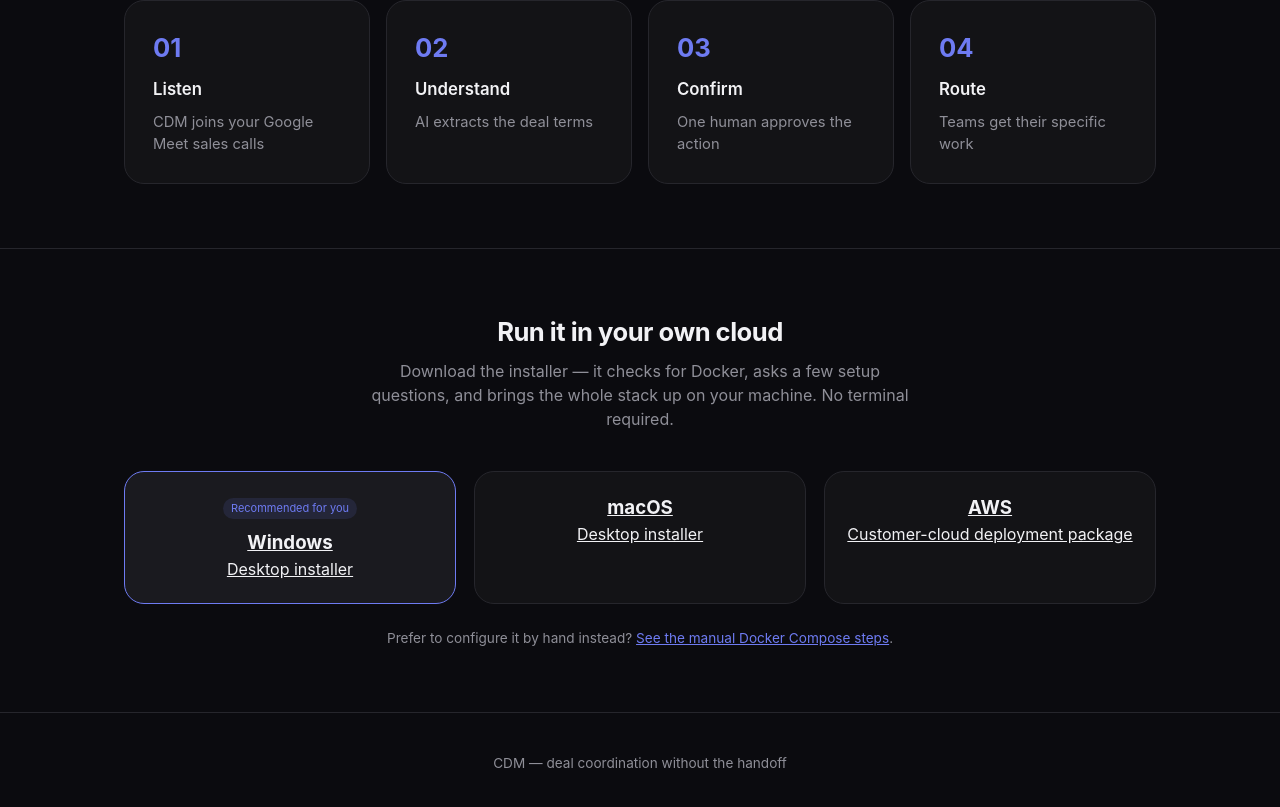
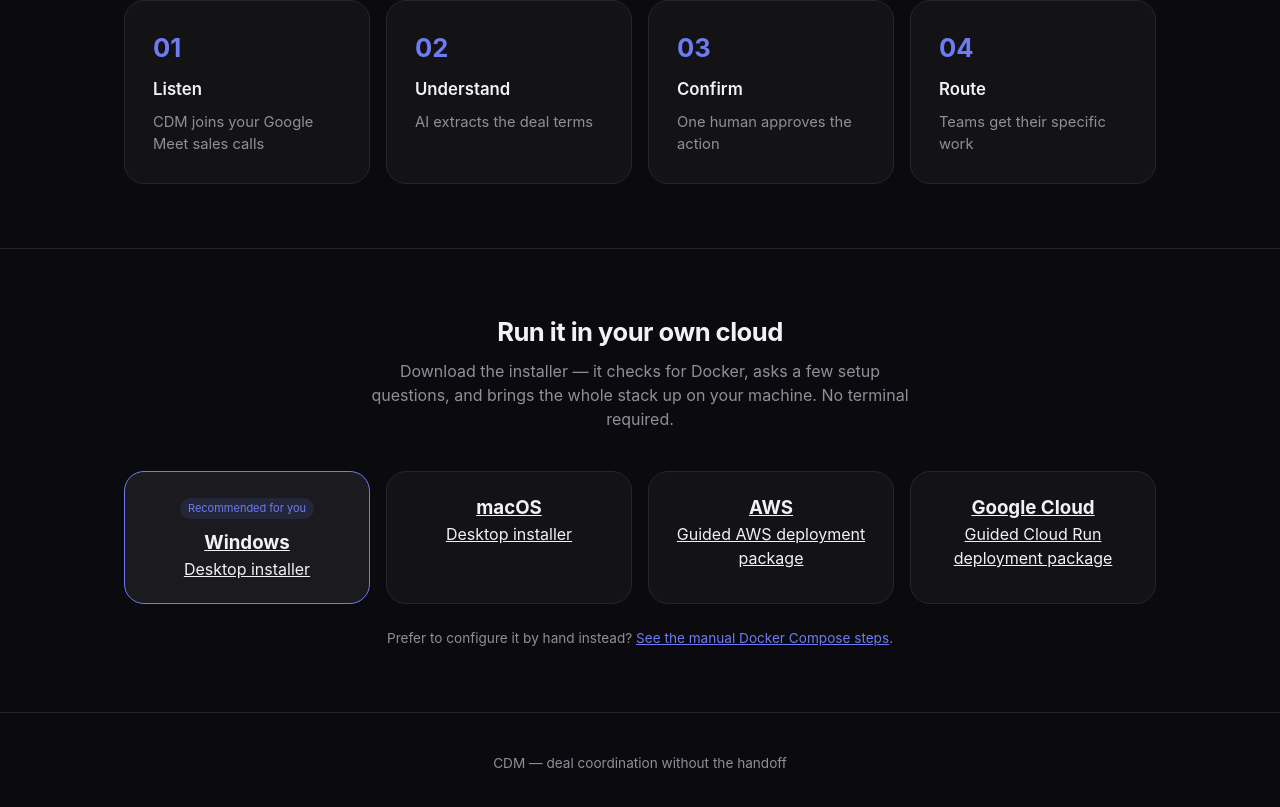
Before and after one commit to lalith0192837465-create/cdmai, a Next.js app: page / in a window 1280 px wide. Shown: the part 647-1454 px from the top of the page. Built offline with nearby package versions, Linux system fonts and the light colour scheme.

Commit message:
Update CDM installers and cloud deployment options for current app

```diff
--- a/app/components/DownloadButtons.tsx
+++ b/app/components/DownloadButtons.tsx
@@ -1,41 +1,16 @@
 "use client";
-
 import { useEffect, useState } from "react";
-
-const RELEASES_BASE =
-  "https://github.com/lalith0192837465-create/cdmai/releases/latest/download";
-
+const RELEASES_BASE = "https://github.com/lalith0192837465-create/cdmai/releases/latest/download";
 const OPTIONS = [
   { id: "win", label: "Windows", file: "CDM-Setup-Windows.exe", description: "Desktop installer" },
   { id: "mac", label: "macOS", file: "CDM-Setup-Mac.dmg", description: "Desktop installer" },
-  { id: "aws", label: "AWS", file: "CDM-AWS-Setup.zip", description: "Customer-cloud deployment package" },
+  { id: "aws", label: "AWS", file: "CDM-AWS-Setup.zip", description: "Guided AWS deployment package" },
+  { id: "gcp", label: "Google Cloud", file: "CDM-Google-Cloud-Setup.zip", description: "Guided Cloud Run deployment package" },
 ];
-
-function detectOS(): string {
-  if (typeof navigator === "undefined") return "win";
-  const ua = navigator.userAgent;
-  if (ua.includes("Mac")) return "mac";
-  return "win";
-}
-
+function detectOS(): string { if (typeof navigator === "undefined") return "win"; return navigator.userAgent.includes("Mac") ? "mac" : "win"; }
 export default function DownloadButtons() {
   const [detected, setDetected] = useState<string | null>(null);
-
   useEffect(() => { setDetected(detectOS()); }, []);
-
-  return (
-    <div className="grid-3">
-      {OPTIONS.map((opt) => (
-        <a
-          key={opt.id}
-          href={`${RELEASES_BASE}/${opt.file}`}
-          className={`download-card${detected === opt.id ? " recommended" : ""}`}
-        >
-          {detected === opt.id && <span className="tag">Recommended for you</span>}
-          <h3>{opt.label}</h3>
-          <p>{opt.description}</p>
-        </a>
-      ))}
-    </div>
-  );
+  return <div className="grid-4">{OPTIONS.map((opt) => <a key={opt.id} href={`${RELEASES_BASE}/${opt.file}`} className={`download-card${detected === opt.id ? " recommended" : ""}`}>
+    {detected === opt.id && <span className="tag">Recommended for you</span>}<h3>{opt.label}</h3><p>{opt.description}</p></a>)}</div>;
 }
```
